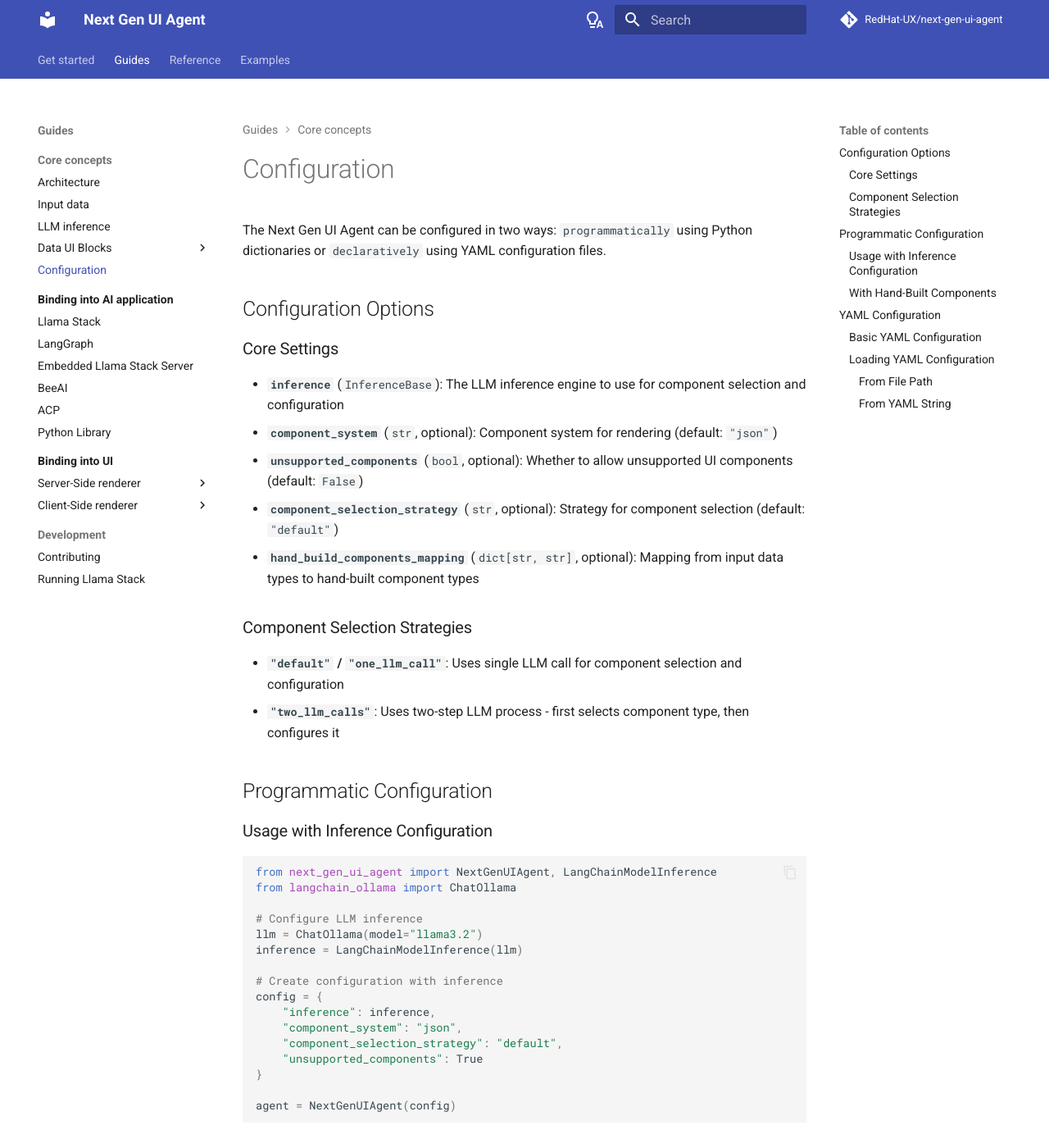
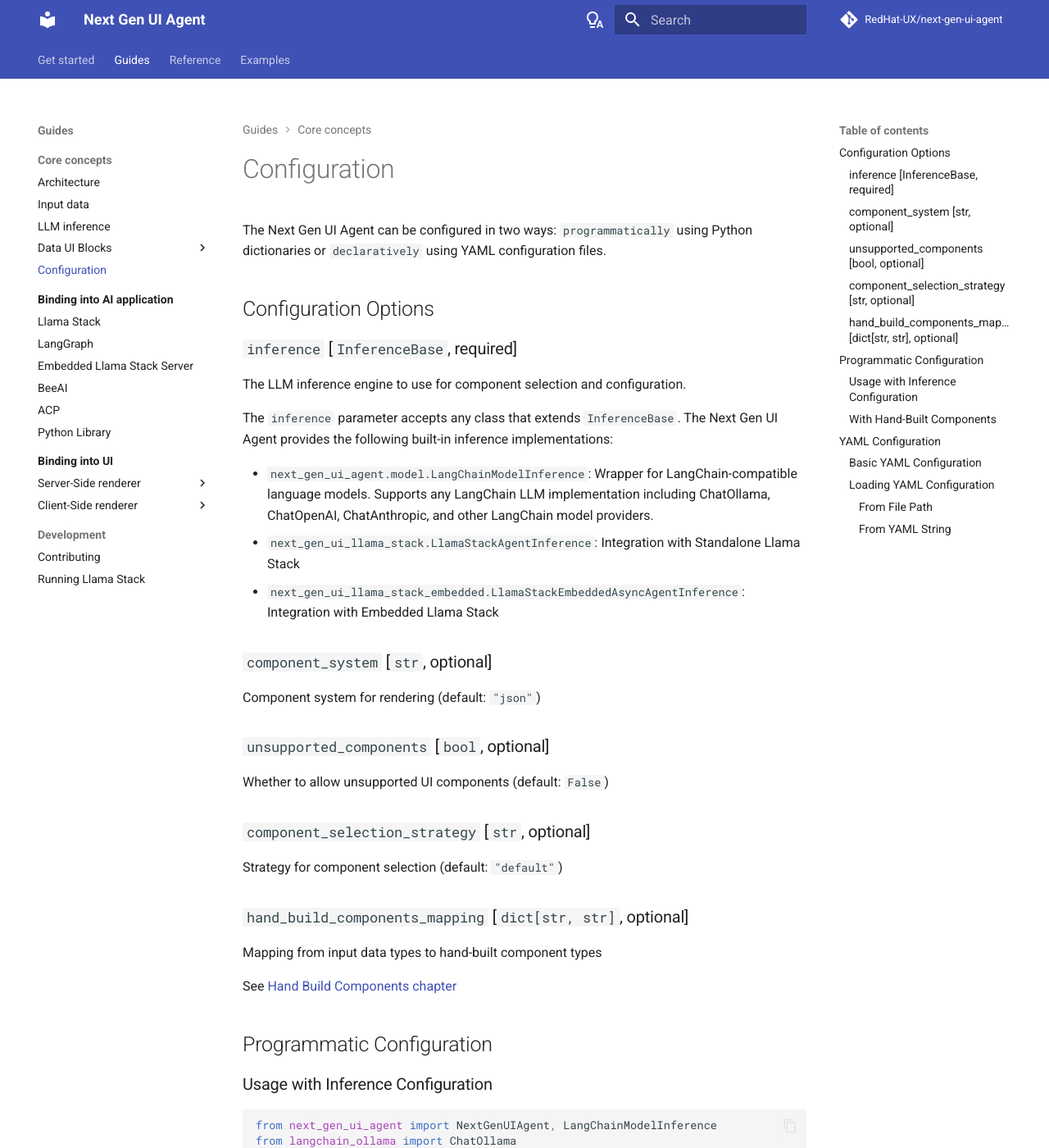
Before and after one commit to RedHat-UX/next-gen-ui-agent, an MkDocs documentation site: the page built from docs/guide/configuration.md, in a window 1280 px wide and 1400 px high. Shown: the whole window at 82% size. Built offline with MkDocs 1.6.1 and Material for MkDocs 9.7.7, drawn with Linux system fonts in a browser that asks for light colours; comment, search, counter and statistics services are not loaded.

Commit message:
docs improvements

```diff
--- a/docs/guide/configuration.md
+++ b/docs/guide/configuration.md
@@ -4,18 +4,33 @@
 
 ## Configuration Options
 
-### Core Settings
+### `inference` [`InferenceBase`, required]
+The LLM inference engine to use for component selection and configuration.
 
-- **`inference`** (`InferenceBase`): The LLM inference engine to use for component selection and configuration
-- **`component_system`** (`str`, optional): Component system for rendering (default: `"json"`)
-- **`unsupported_components`** (`bool`, optional): Whether to allow unsupported UI components (default: `False`)
-- **`component_selection_strategy`** (`str`, optional): Strategy for component selection (default: `"default"`)
-- **`hand_build_components_mapping`** (`dict[str, str]`, optional): Mapping from input data types to hand-built component types
+The `inference` parameter accepts any class that extends `InferenceBase`. The Next Gen UI Agent provides the following built-in inference implementations:
 
-### Component Selection Strategies
+- `next_gen_ui_agent.model.LangChainModelInference`: Wrapper for LangChain-compatible language models. Supports any LangChain LLM implementation including ChatOllama, ChatOpenAI, ChatAnthropic, and other LangChain model providers.
+- `next_gen_ui_llama_stack.LlamaStackAgentInference`: Integration with Standalone Llama Stack
+- `next_gen_ui_llama_stack_embedded.LlamaStackEmbeddedAsyncAgentInference`: Integration with Embedded Llama Stack
 
-- **`"default"` / `"one_llm_call"`**: Uses single LLM call for component selection and configuration
-- **`"two_llm_calls"`**: Uses two-step LLM process - first selects component type, then configures it
+
+### `component_system` [`str`, optional]
+
+Component system for rendering (default: `"json"`)
+
+### `unsupported_components` [`bool`, optional]
+
+Whether to allow unsupported UI components (default: `False`)
+
+### `component_selection_strategy` [`str`, optional]
+
+Strategy for component selection (default: `"default"`)
+
+### `hand_build_components_mapping` [`dict[str, str]`, optional]
+
+Mapping from input data types to hand-built component types
+
+See [Hand Build Components chapter](./data_ui_blocks/hand_build_components.md)
 
 ## Programmatic Configuration
 
```
Also changed, not shown: 2 other files.
